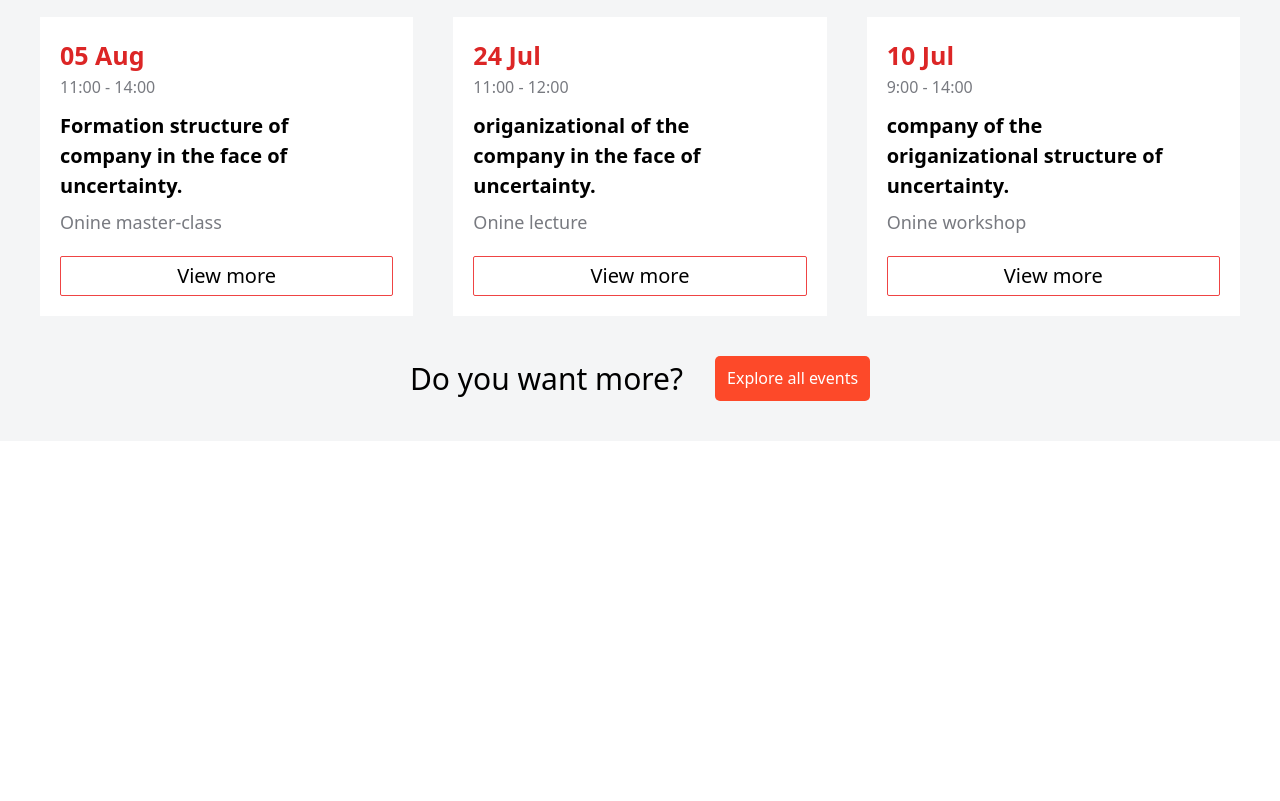
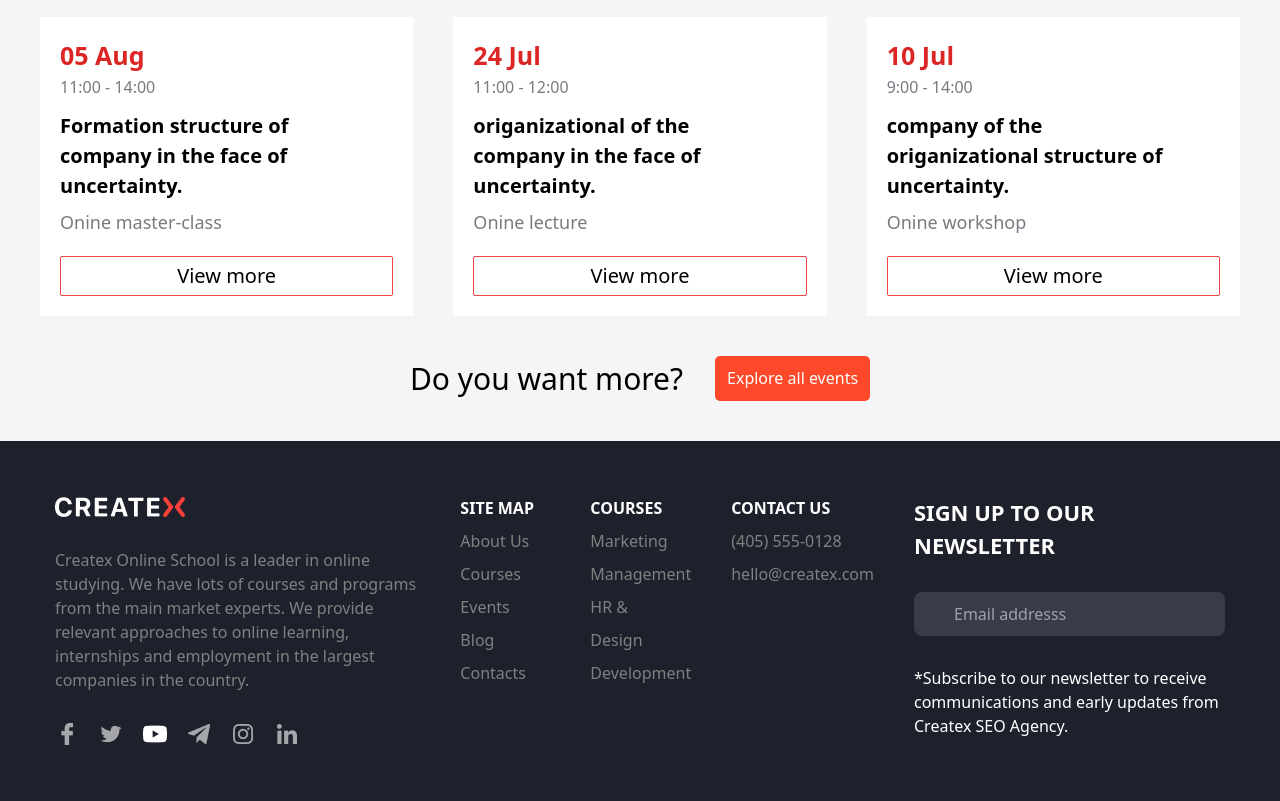
Before and after one commit to axmadsho/6kasa, a website: page src/muhsin.html in a window 1280 px wide. Shown: the part 2669-3470 px from the top of the page. Before the commit the page ends 3110 px from the top, so only its background shows below. Drawn offline with nearby package versions, Linux system fonts and the light colour scheme; files that its build step writes are made by us from their sources; files whose address does not match are found by name.

Commit message:
footer is finish muhsin

```diff
--- a/src/muhsin.html
+++ b/src/muhsin.html
@@ -172,5 +172,47 @@
         </div>
     </section>
   </section>
+
+  <footer>
+      <section class="bg-[#1E212C] py-[40px]">
+            <aside class="max-w-[1200px] m-auto p-[15px] flex lg:flex-row flex-col lg:items-start items-center justify-center gap-[40px]">
+                <div class="flex flex-col items-start gap-[30px]">
+                    <img src="./img/logo (18).png" alt="">
+                    <p class="text-[gray] ">Createx Online School is a leader in online studying. We have lots of courses and programs from the main market experts. We provide relevant approaches to online learning, internships and employment in the largest companies in the country. </p>
+                    <img src="./img/socials (1).png" alt="">
+                </div>
+                <div class="flex lg:gap-10">
+                    <ul class="flex flex-col items-start gap-[9px]">
+                        <li class="text-[white] font-bold w-[90px]">SITE MAP</li>
+                    <li class="text-[gray]">About Us</li>
+                    <li class="text-[gray]">Courses</li>
+                    <li class="text-[gray]">Events</li>
+                    <li class="text-[gray]">Blog</li>
+                    <li class="text-[gray]">Contacts</li>
+                </ul>
+                <ul class="flex flex-col items-start gap-[9px]">
+                    <li class="text-[white] font-bold ">COURSES</li>
+                    <li class="text-[gray]">Marketing</li>
+                    <li class="text-[gray]">Management</li>
+                    <li class="text-[gray]">HR & </li>
+                    <li class="text-[gray]">Design</li>
+                    <li class="text-[gray]">Development</li>
+                </ul>
+                <ul class="flex flex-col items-start gap-[9px]">
+                    <li class="text-[white] font-bold ">CONTACT US</li>
+                    <li class="text-[gray]">(405) 555-0128</li>
+                    <li class="text-[gray]">hello@createx.com</li>
+                </ul>
+            </div>
+               <div  class="flex flex-col items-start gap-[30px]">
+                <h1 class="text-[white] font-[600] text-[22px]">SIGN UP TO OUR NEWSLETTER</h1>
+                <form action="">
+                    <input class="bg-[#393C46] rounded-[8px] px-[40px] py-[10px] " type="email" placeholder="Email addresss">
+                </form>
+                <p class="text-[white]">*Subscribe to our newsletter to receive communications and early updates from Createx SEO Agency.</p>
+               </div>
+            </aside>
+        </section>
+  </footer>
 </body>
 </html>
```
